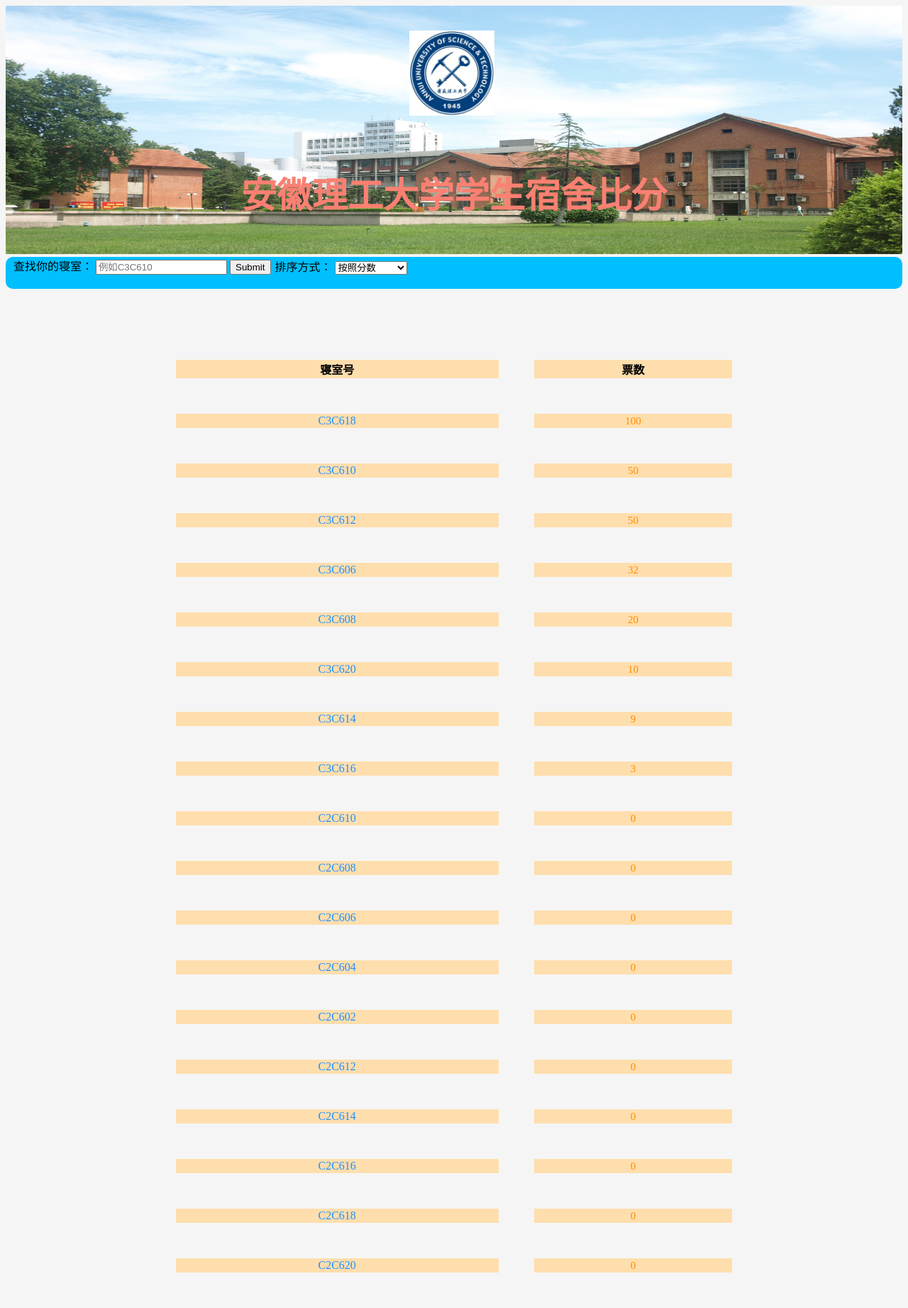
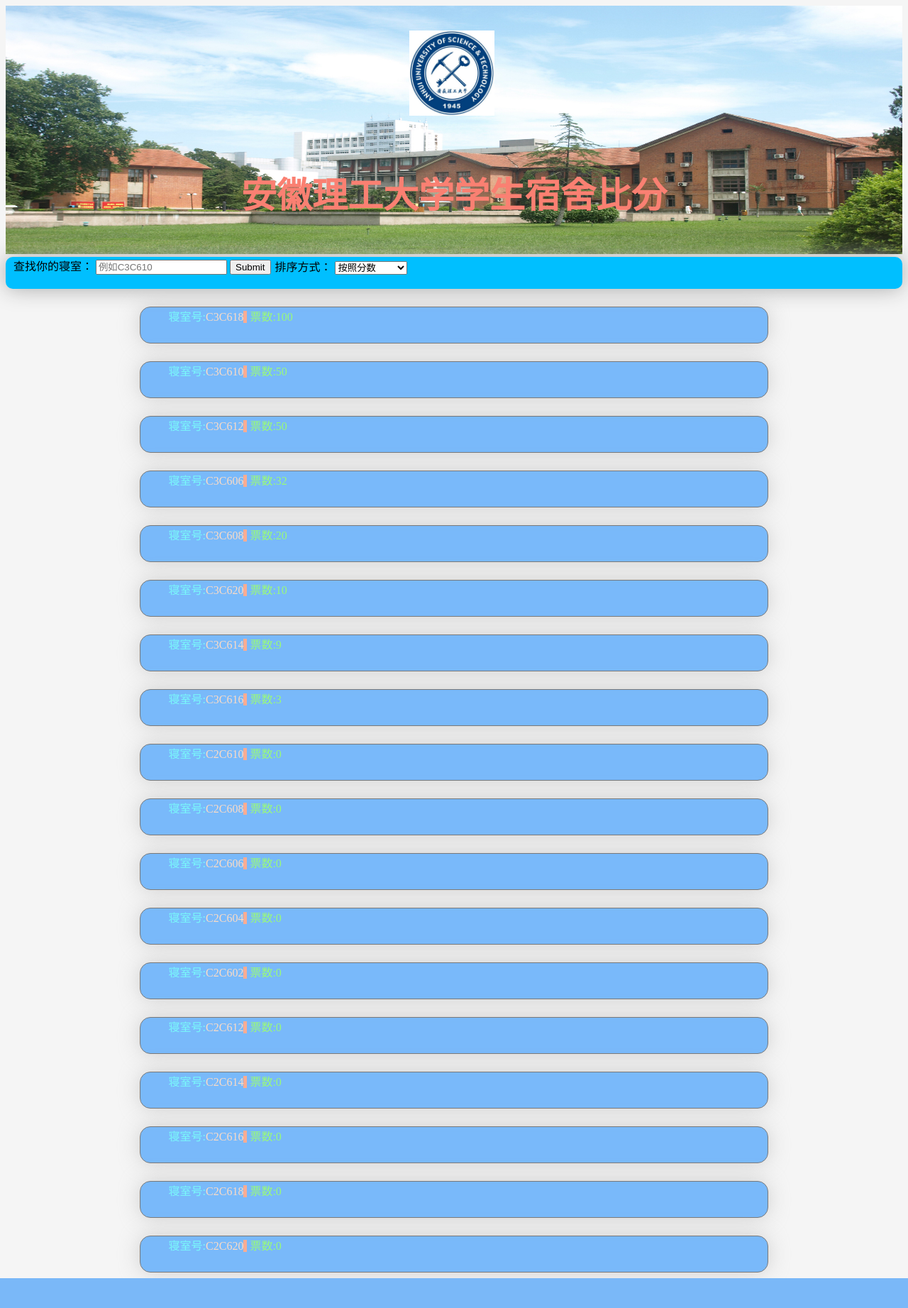
Before and after one commit to VisualGMQ/Web-Develop, a Flask app: page / in a window 1280 px wide. Shown: the whole page at 71% size. After the commit the page ends 1801 px from the top, so only its background shows below. Run offline with Flask 2, Linux system fonts and the light colour scheme; data comes from the database, SQL or seed files in the repository; both versions use the stored data as it was after the commit.

Commit message:
added some beautiful styles

```diff
--- a/DomiDisplay/static/homepage.css
+++ b/DomiDisplay/static/homepage.css
@@ -4,9 +4,12 @@
     height:45px;
     background-color:DeepSkyBlue;
     border-radius:10px;
-    border-shadow:0px 0px 20px DarkGray;
+    box-shadow:0px 0px 30px DarkGray;
     position:sticky;
     top:0;
+    opacity:1;
+    z-index:1;
+    display:none;
 }
 
 .toolbar *{
@@ -15,35 +18,6 @@
 
 .tooltable{
     width:100%;
-}
-
-.doctable{
-    position:relative;
-    top:50px;
-    margin:0 auto;
-    width:70%;
-}
-
-.doctable tr td a:hover{
-    color:MediumBlue;
-    text-decoration:none;
-}
-
-.doctable tr td a:visited,.doctable tr td a:link{
-    color:DodgerBlue;
-    text-decoration:none;
-}
-
-.doctable .score{
-    font-size:15px;
-    color:DarkOrange;
-}
-
-.doctr{
-    border-style:solid;
-    border-width:2px;
-    border-shadow:5px 5px 15px LightGray;
-    background-color:NavajoWhite;
 }
 
 .context{
@@ -57,7 +31,7 @@
 }
 
 .img .bgimg{
-    border-type:none;
+    border-style:none;
     left:0;
     top:0;
 }
@@ -78,3 +52,75 @@
     top:10%;
     left:45%;
 }
+
+.docbox{
+    border-style:solid;
+    border-width:1px;
+    border-radius:15px;
+    box-shadow:0px 0px 30px DarkGray;
+    width:70%;
+    margin:0 auto;
+    margin-top:25px;
+    background-color:#007fff;
+    height:50px;
+    display:none;
+    opacity:0.5;
+}
+
+.docbox:hover{
+    opacity:1;
+}
+
+.docbox .docul{
+    list-style-type:none;
+    display:inline;
+}
+
+.docbox .docul .docli{
+    display:inline;
+    border-right-style:solid;
+    border-right-width:5px;
+    border-right-color:#ff6633;
+    width:50%;
+}
+
+.docbox .docul .scoreli{
+    display:inline;
+    width:50%;
+}
+
+.docli a:hove{
+    text-decoration:none;
+    color:#ff6600;
+}
+
+.docli a:link{
+    text-decoration:none;
+    color:#ffc299;
+}
+
+.docli a:visited{
+    text-decoration:none;
+    color:#ffc299;
+}
+
+.docli,.scoreli{
+    height:50px;
+    margin:0 auto;
+    text-align:center;
+}
+
+.docli p{
+    color:#00ffff;
+    display:inline;
+}
+
+.scoreli p{
+    color:#40ff00;
+    display:inline;
+}
+
+.scorep{
+    color:#ff0080;
+    display:inline;
+}
--- a/DomiDisplay/static/login.js
+++ /dev/null
@@ -1,4 +0,0 @@
-function clearAll(){
-    document.getElementById("username").value="";
-    document.getElementById("password").value="";
-}
--- a/DomiDisplay/templates/homepage.html
+++ b/DomiDisplay/templates/homepage.html
@@ -4,10 +4,13 @@
     <meta charset="UTF-8">
     <title>homepage</title>
     <link rel="stylesheet" type="text/css" href="{{ url_for('static',filename='homepage.css') }}"/>
+    <script src="https://code.jquery.com/jquery-3.3.1.min.js"></script>
     <script>
-        function sortSelectChange(){
-            document.getElementById("sortform").submit();
-        }
+        $(document).ready(function(){
+            $(".sortselect").change(function(){$("#sortform").submit()});
+            $(".toolbar").slideDown(1000);
+            $(".docbox").fadeIn(1000);
+        });
     </script>
 </head>
 <body class="context">
@@ -32,7 +35,7 @@
                 <td>
                     排序方式：
                     <form id="sortform" action="{{ url_for('homepage') }}" method="post">
-        <select name="sortway" onchange="sortSelectChange()">
+                        <select name="sortway" class="sortselect">
                             {% if sortway == 1 %}
                                 <option value="byscore">按照分数</option>
                                 <option value="byname">按照寝室名称</option>
@@ -47,18 +50,15 @@
             </tr>
         </table>
     </div>
+
     <!--the table of score of domits-->
-    <table class="doctable" cellspacing="50px">
-            <tr align="center" class="doctr">
-                    <th>寝室号</th>
-                    <th>票数</th>
-            </tr>
         {% for dom in infoes %}
-                <tr align="center" class="doctr">
-                        <td><a href="{{ url_for('displayDom',dominame=dom[0]) }}">{{ dom[0] }}</a></td>
-                        <td class="score">{{ dom[1] }}</td>
-                </tr>
+            <div class="docbox">
+                <ul class="docul" align="center">
+                    <li class="docli"><p>寝室号:</p><a href="{{ url_for('displayDom',dominame=dom[0]) }}">{{ dom[0] }}</a></li>
+                    <li class="scoreli"><p>票数:</p><p class="scorep">{{ dom[1] }}</p></li>
+                </ul>
+            </div>
         {% endfor %}
-    </table>
 </body>
 </html>
--- a/DomiDisplay/templates/login.html
+++ b/DomiDisplay/templates/login.html
@@ -4,7 +4,6 @@
     <meta charset="UTF-8">
     <title>login</title>
     <link rel="stylesheet" type="text/css" href="{{ url_for('static',filename='login.css') }}"/>
-    <script src="{{ url_for('static',filename='login.js') }}"></script>
 </head>
 <body onload="onload()" class="context">
     <div class="titlebar">
--- a/DomiDisplay/templates/modify.html
+++ b/DomiDisplay/templates/modify.html
@@ -19,8 +19,9 @@
     <input type="submit" value="修改"/>
     </form>
     {{ get_flashed_messages() }}
+    <script src="https://code.jquery.com/jquery-3.3.1.min.js"></script>
     <script>
-        function onload(){
+        $(document).ready(function(){
             {% for msg in get_flashed_messages() %}
                 {% if msg=="not number" %}
                     window.alert("请输入整数");
@@ -32,7 +33,7 @@
                     window.alert("修改失败");
                 {% endif %}
             {% endfor %}
-        }
+        });
     </script>
 </body>
 </html>
```
Also changed, not shown: DomiDisplay/domis.db, 1 other file. Lines whose indentation alone changed are shown as unchanged.
